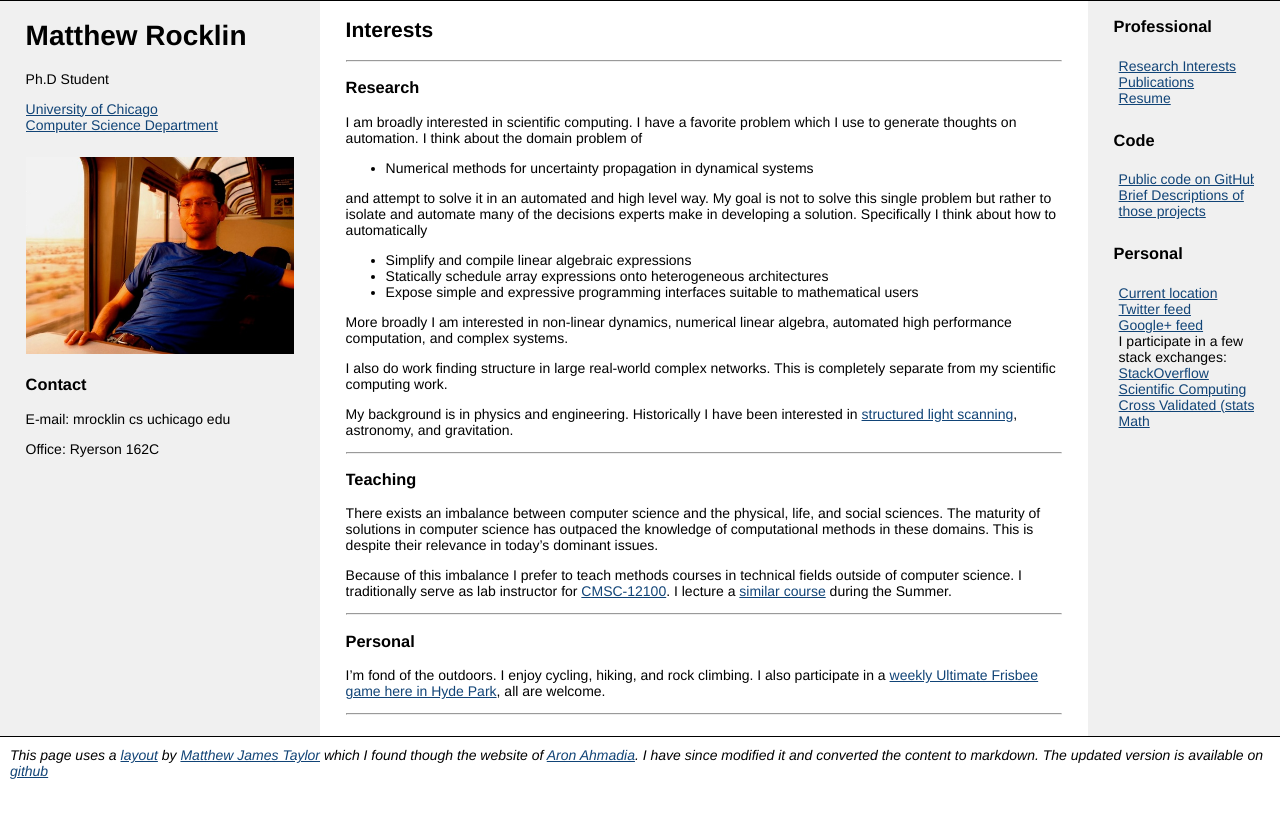
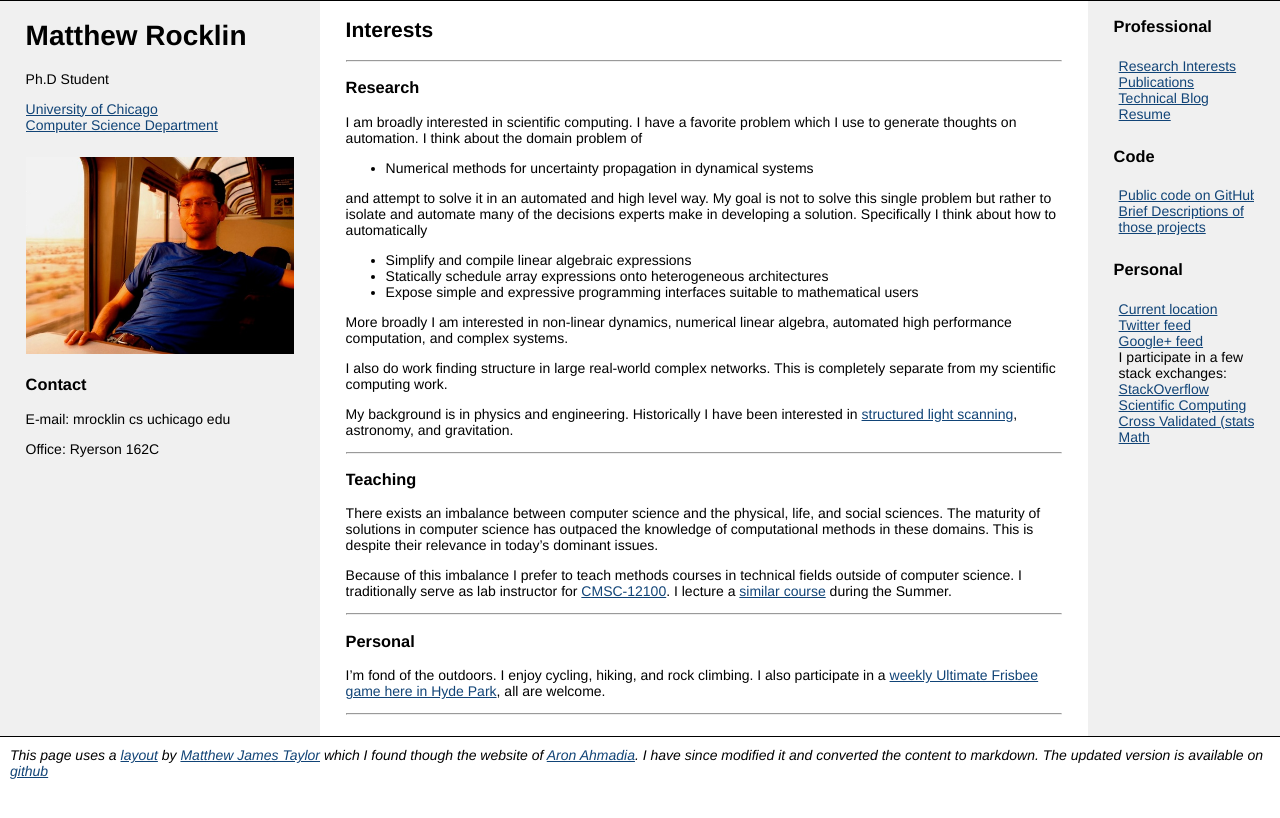
Before and after one commit to mrocklin/mrocklin.github.io, a Jekyll site: the page built from index.md, in a window 1280 px wide. Shown: the top 818 px of the page. Built offline with Jekyll 4.4.1, drawn with Linux system fonts in a browser that asks for light colours; Markdown is read by kramdown in place of the engine named in the settings.

Commit message:
add link to blog

```diff
--- a/_includes/rightbar.md
+++ b/_includes/rightbar.md
@@ -3,6 +3,7 @@
 
 *   [Research Interests](/)
 *   [Publications](/publications.html)
+*   [Technical Blog](/blog/)
 *   [Resume](http://people.cs.uchicago.edu/~mrocklin/mrocklin-cv.pdf)
 
 ### Code
--- a/pub/scheduling/sched.rst
+++ b/pub/scheduling/sched.rst
@@ -98,7 +98,6 @@ We consider each of these computations on a variety of networks
 
 These networks are common in moderate performace computing settings and stress the heterogeneity of both compute devices and interconnects.
 
-
 Outreach
 --------
 
```
